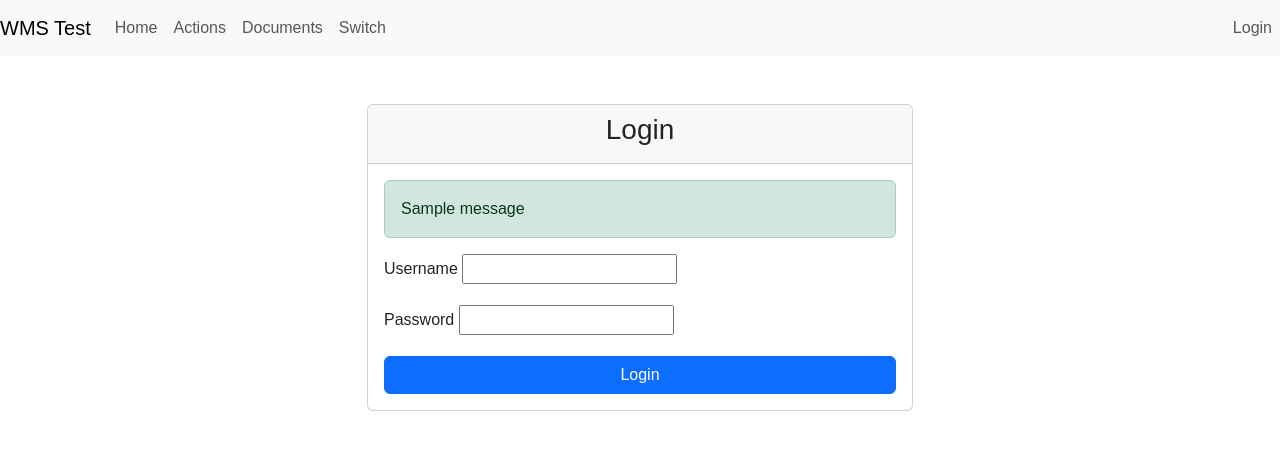
After one commit to mysticum/wms, a Django app: template wmsprototype/templates/login.html in a window 1280 px wide. The commit adds this page. Shown: the top 450 px of the page. Run offline with Django 5.2, Linux system fonts and the light colour scheme; the template is opened without the code that fills it, so the values that code supplies are empty, except form fields; tables that the repository leaves empty hold one stand-in row (values such as "Sample post"); one stand-in notice (Sample message) is shown; form fields are guessed from the names that the template uses.

Commit message:
Documents creating fix and auth add

```diff
--- a/wmsprototype/templates/document_types/generic_document.html
+++ b/wmsprototype/templates/document_types/generic_document.html
@@ -429,7 +429,7 @@
                     <input type="number" class="form-control" name="{{ form.prefix }}-amount_real" step="1" min="0">
                   </div>
                   {% endif %}
-                  {% if document_type.symbol == 'MM' or document_type.symbol == 'FV' or document_type.symbol == 'WM+' or document_type.symbol == 'WM-' or document_type.symbol == 'PZ' or document_type.symbol == 'BO' %}
+                  {% if document_type.symbol == 'MM' or document_type.symbol == 'FV' or document_type.symbol == 'WM+' or document_type.symbol == 'WM-' or document_type.symbol == 'PZ' or document_type.symbol == 'BO' or document_type.symbol == 'NN+' or document_type.symbol == 'NN-' %}
                   <div class="col-md-3">
                     <label>Expiration Date</label>
                     <input type="date" class="form-control" name="{{ form.prefix }}-expiration_date">
--- a/wmsprototype/templates/layout.html
+++ b/wmsprototype/templates/layout.html
@@ -19,7 +19,7 @@
         <span class="navbar-toggler-icon"></span>
       </button>
       <div class="collapse navbar-collapse" id="navbarNav">
-        <ul class="navbar-nav">
+        <ul class="navbar-nav mr-auto">
           <li class="nav-item active">
             <a class="nav-link" href="{% url 'home' %}">Home <span class="sr-only"></span></a>
           </li>
@@ -33,6 +33,22 @@
             <a class="nav-link" href="#">Switch</a>
           </li>
         </ul>
+        <ul class="navbar-nav ms-auto">
+          {% if user.is_authenticated %}
+          <li class="nav-item dropdown">
+            <a class="nav-link dropdown-toggle" href="#" id="navbarDropdown" role="button" data-bs-toggle="dropdown" aria-expanded="false">
+              Welcome, {{ user.username }}
+            </a>
+            <ul class="dropdown-menu dropdown-menu-end" aria-labelledby="navbarDropdown">
+              <li><a class="dropdown-item" href="{% url 'logout' %}">Logout</a></li>
+            </ul>
+          </li>
+          {% else %}
+          <li class="nav-item">
+            <a class="nav-link" href="{% url 'login' %}">Login</a>
+          </li>
+          {% endif %}
+        </ul>
       </div>
     </nav>
     <main>
@@ -40,5 +56,8 @@
         Body
       {% endblock %}
     </main>
+
+    <!-- Bootstrap JS Bundle with Popper -->
+    <script src="https://cdn.jsdelivr.net/npm/bootstrap@5.3.3/dist/js/bootstrap.bundle.min.js" integrity="sha384-YvpcrYf0tY3lHB60NNkmXc5s9fDVZLESaAA55NDzOxhy9GkcIdslK1eN7N6jIeHz" crossorigin="anonymous"></script>
   </body>
 </html>
--- /dev/null
+++ b/wmsprototype/templates/login.html
@@ -0,0 +1,62 @@
+{% extends "layout.html" %}
+
+{% block title %}Login - WMS Prototype{% endblock %}
+
+{% block content %}
+<div class="container mt-5">
+  <div class="row justify-content-center">
+    <div class="col-md-6">
+      <div class="card">
+        <div class="card-header">
+          <h3 class="text-center">Login</h3>
+        </div>
+        <div class="card-body">
+          {% if messages %}
+            {% for message in messages %}
+              <div class="alert alert-{{ message.tags }}">
+                {{ message }}
+              </div>
+            {% endfor %}
+          {% endif %}
+
+          <form method="post" action="{% url 'login' %}">
+            {% csrf_token %}
+
+            <div class="mb-3">
+              <label for="id_username" class="form-label">Username</label>
+              {{ form.username }}
+              {% if form.username.errors %}
+                <div class="text-danger">
+                  {% for error in form.username.errors %}
+                    {{ error }}
+                  {% endfor %}
+                </div>
+              {% endif %}
+            </div>
+
+            <div class="mb-3">
+              <label for="id_password" class="form-label">Password</label>
+              {{ form.password }}
+              {% if form.password.errors %}
+                <div class="text-danger">
+                  {% for error in form.password.errors %}
+                    {{ error }}
+                  {% endfor %}
+                </div>
+              {% endif %}
+            </div>
+
+            {% if next %}
+              <input type="hidden" name="next" value="{{ next }}">
+            {% endif %}
+
+            <div class="d-grid">
+              <button type="submit" class="btn btn-primary">Login</button>
+            </div>
+          </form>
+        </div>
+      </div>
+    </div>
+  </div>
+</div>
+{% endblock %}
--- a/wmsprototype/wmsprototype/models.py
+++ b/wmsprototype/wmsprototype/models.py
@@ -192,8 +192,8 @@ class Inventory(models.Model):
 
     def __str__(self):
         prod_name = self.product.name if self.product else 'N/A'
-        cell_num = self.cell.number if self.cell else 'N/A'
-        return f"Inventory ID {self.pk}: {prod_name} in Cell {cell_num}"
+        cell_info = f"{self.cell.number}-{self.cell.level.number}-{self.cell.level.section.number}-{self.cell.level.section.row.number}-{self.cell.level.section.row.department.number}"
+        return f"Inventory ID {self.pk}: {prod_name} in {cell_info}"
 
 class AppUser(models.Model):
     user = models.OneToOneField(User, on_delete=models.CASCADE)
--- a/wmsprototype/wmsprototype/urls.py
+++ b/wmsprototype/wmsprototype/urls.py
@@ -22,6 +22,8 @@ from . import views
 
 urlpatterns = [
     path('admin/', admin.site.urls),
+    path('login/', views.login_view, name='login'),
+    path('logout/', views.logout_view, name='logout'),
     path("home/", views.home, name="home"),
     path("actions/", views.actions, name="actions"),
     path("document/<int:document_id>/", views.actions, name="view_document"),
```
Also changed, not shown: wmsprototype/wmsprototype/forms.py (+11 -0 lines), wmsprototype/wmsprototype/services.py (+33 -0 lines), wmsprototype/wmsprototype/views.py (+55 -9 lines), wmsprototype/db.sqlite3, wmsprototype/wmsprototype/migrations/0005_alter_documentproduct_unique_together.py (deleted).
